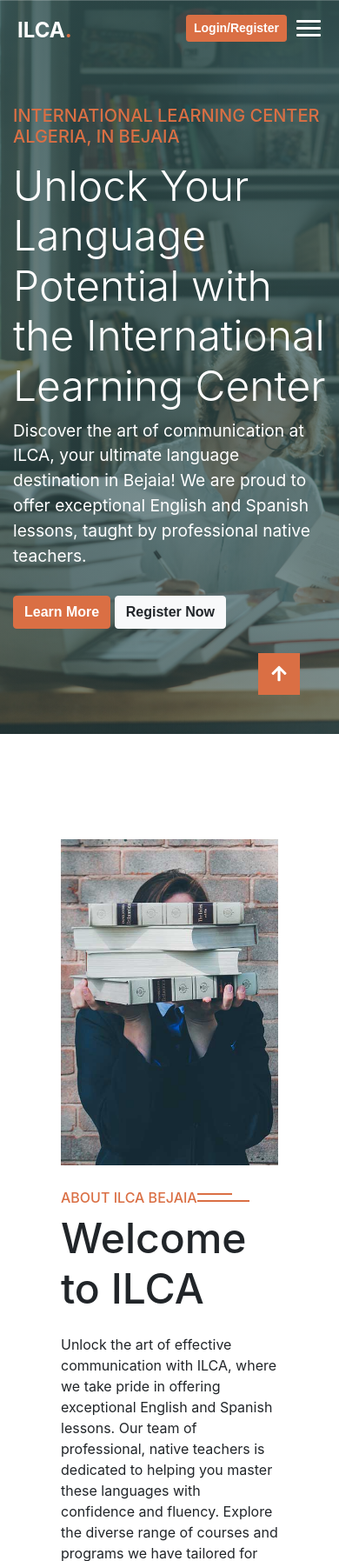
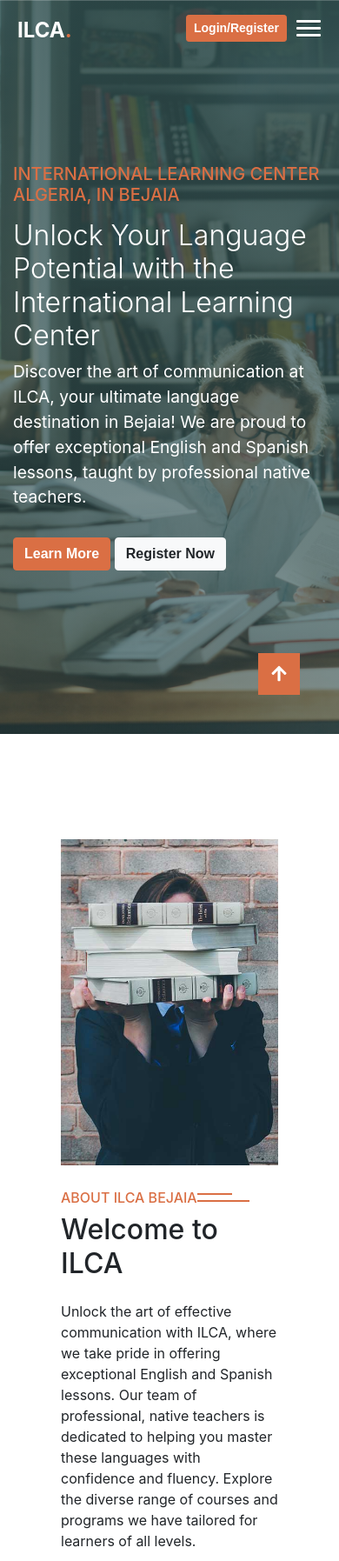
Before and after one commit to kaleblub/ILCA-Website, a Django app: page / in a window 390 px wide. Shown: the top 1795 px of the page at 87% size. Run offline with Django 4.2, Linux system fonts and the light colour scheme; some libraries are stand-ins or nearby versions.

Commit message:
Further reduced the mobile main text size.

```diff
--- a/static/css/style.css
+++ b/static/css/style.css
@@ -1144,7 +1144,7 @@ a:hover {
 
 @media (max-width: 768px) {
     h1 {
-        font-size: 3rem!important;
+        font-size: 2rem!important;
     }
 
     .wow {
```
